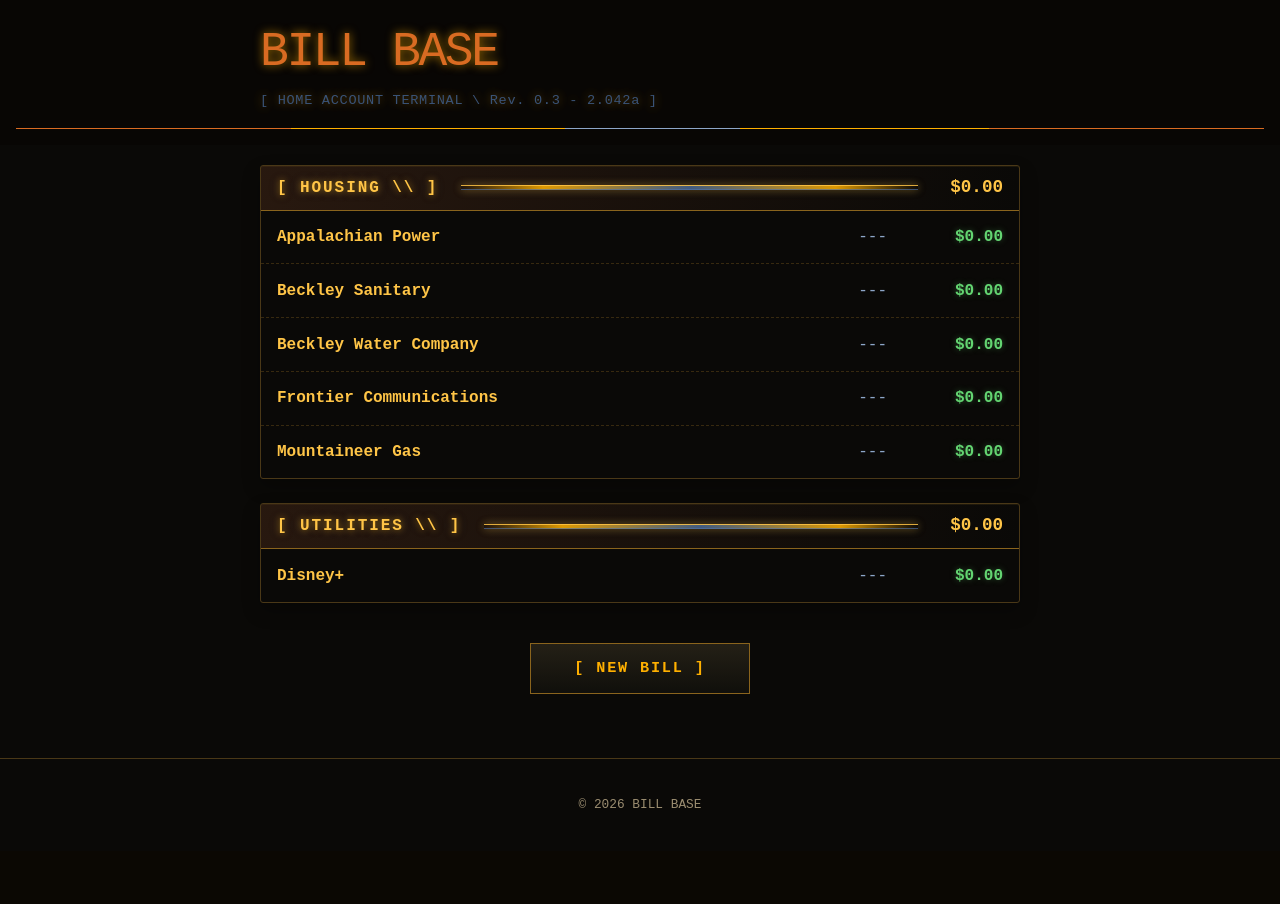
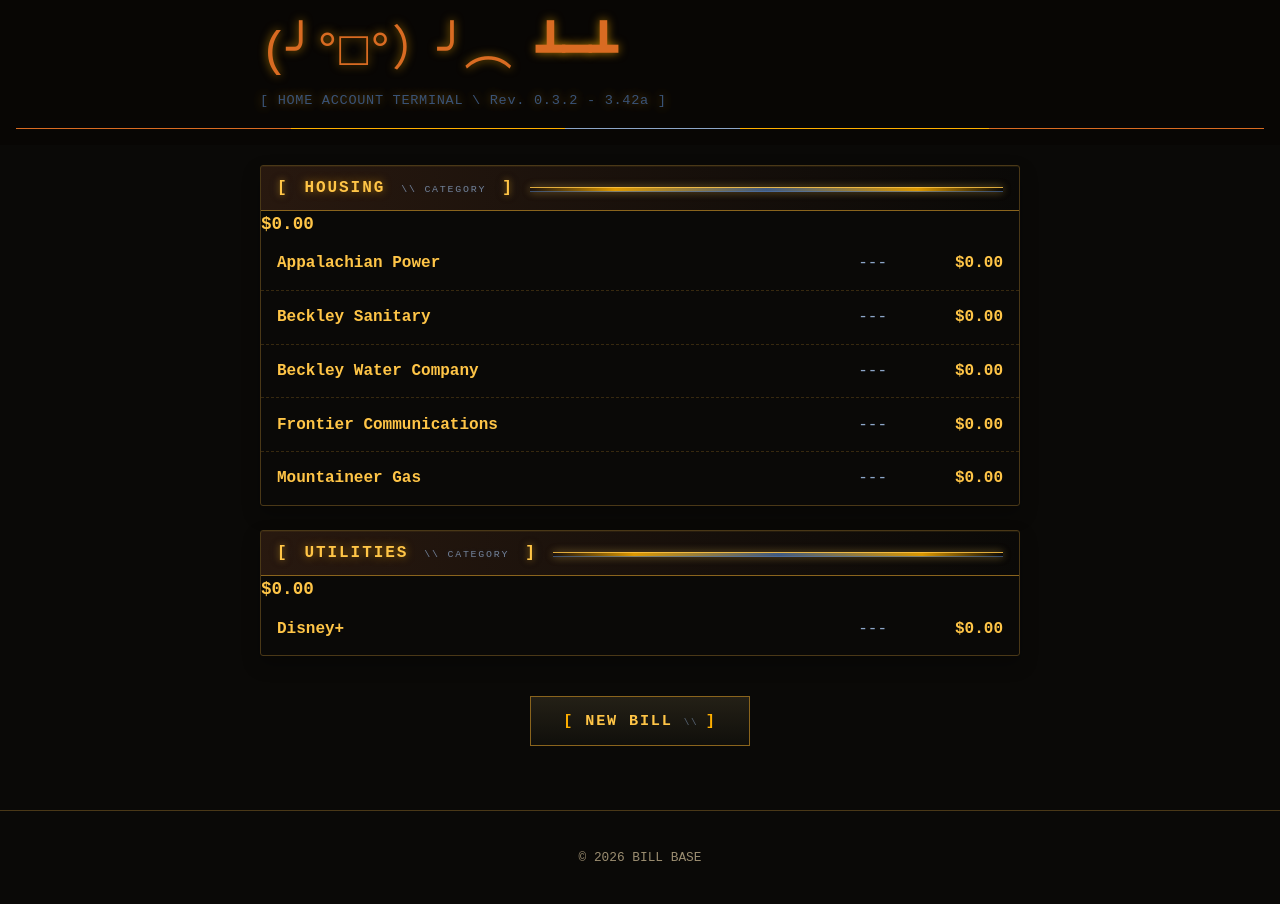
Before and after one commit to jcoolip/MrBillTracker, a Flask app: page / in a window 1280 px wide. Before the commit the page ends 808 px from the top, so only its background shows below. Run offline with Flask 3, Linux system fonts and the light colour scheme; data comes from the database, SQL or seed files in the repository; data that the repository does not hold is empty.

Commit message:
fiddling with styles/headers. still learning macros

```diff
--- a/static/style.css
+++ b/static/style.css
@@ -120,7 +120,7 @@ h3 {
 }
 
 .site-title::after {
-    content: "[ HOME ACCOUNT TERMINAL \\ Rev. 0.3 - 2.042a ]";
+    content: "[ HOME ACCOUNT TERMINAL \\ Rev. 0.3.2 - 3.42a ]";
     display: block;
 
     margin-top: 0.2rem;
@@ -191,7 +190,7 @@ form,
    Terminal Headings
    ========================================================= */
 
-.terminal-heading {
+.terminal-header {
     display: flex;
     align-items: center;
     gap: 1.4rem;
@@ -215,7 +214,7 @@ form,
     white-space: nowrap;
 }
 
-.terminal-heading::after {
+.terminal-header::after {
     content: "";
     flex: 1;
 
@@ -363,6 +362,24 @@ button:focus-visible,
     letter-spacing: 0.06em;
 }
 
+.terminal-button-label {
+    color: var(--amber-bright);
+}
+
+.terminal-button-suffix {
+    color: var(--commodore-light);
+
+    font-size: .62em;
+    font-weight: normal;
+    letter-spacing: .18em;
+    position: relative;
+    top: .05em;
+    opacity: .55;
+
+    text-shadow:
+        0 0 5px rgba(79,116,168,.25);
+}
+
 .add-button {
     min-width: 220px;
     padding: 0.8rem 1.6rem;
@@ -527,6 +556,22 @@ input[type="file"] {
     padding: 0.55rem;
 }
 
+.form-screen {
+    margin-bottom: 1.5rem;
+    overflow: hidden;
+}
+
+.form-screen > .terminal-header {
+    border-bottom: 1px solid var(--border);
+
+    background:
+        linear-gradient(
+            180deg,
+            rgba(255, 176, 0, 0.05),
+            rgba(0, 0, 0, 0.15)
+        );
+}
+
 
 /* =========================================================
    Category Dashboard
@@ -537,7 +582,7 @@ input[type="file"] {
     overflow: hidden;
 }
 
-.category-heading {
+.terminal-header {
     display: flex;
     align-items: baseline;
     justify-content: space-between;
@@ -553,8 +598,34 @@ input[type="file"] {
         );
 }
 
-.category-heading .terminal-heading {
+.terminal-prefix {
+    color: var(--commodore-light);
+
+    font-size: .62em;
+    font-weight: normal;
+    letter-spacing: .18em;
+    position: relative;
+    top: .05em;
+    opacity: .75;
+
+    text-shadow:
+        0 0 5px rgba(79,116,168,.25);
+}
+
+.terminal-title {
+    color: var(--amber-bright);
+
+    font-size: 1em;
+    font-weight: bold;
+
+    text-shadow:
+        0 0 8px rgba(255,176,0,.55);
+}
+
+.category-heading .terminal-header {
     flex: 1;
+    margin: 0;
+    padding: 0.75rem 1rem;
 }
 
 .category-total {
--- a/templates/add_bill.html
+++ b/templates/add_bill.html
@@ -1,7 +1,10 @@
 {% extends "base.html" %}
+{% from "macros.html" import terminal_header %}
 
 {% block content %}
-    <h1>Add Bill</h1>
+
+<section class="panel form-screen">
+    {{ terminal_header("\\\\ INSERT", "BILL") }}
 
     <form action="{{ url_for('preview_bill') }}" method="POST" enctype="multipart/form-data">
         <label for="vendor_id">Vendor</label>
--- a/templates/base.html
+++ b/templates/base.html
@@ -10,7 +10,7 @@
 
     <header class="site-header">
         <div class="header-inner">
-            <a href="{{ url_for('index') }}"><div class="site-title">BILL BASE</div></a>
+            <a href="{{ url_for('index') }}"><div class="site-title">(╯°□°）╯︵ ┻━┻</div></a>
         </div>
     </header>
 
@@ -20,8 +20,8 @@
                    <div class="flash-stack">
                        {% for category, message in messages %}
                            <div class="flash-message flash-{{ category }}">
-                               <span class="flash-prefix">SYSTEM //</span>
-                               {{ message }}
+                                {{ message }}
+                               <span class="flash-prefix">\\ SYSTEM</span>
                            </div>
                        {% endfor %}
                    </div>
--- a/templates/index.html
+++ b/templates/index.html
@@ -1,4 +1,5 @@
 {% extends "base.html" %}
+{% from "macros.html" import terminal_header, terminal_button %}
 
 {% block content %}
 
@@ -6,9 +7,11 @@
     <section class="category-panel">
 
         <div class="category-heading">
-        <h2 class="terminal-heading">[ {{ category.name }} \\ ]</h2>
+            {{ terminal_header("\\\\ CATEGORY ", category.name) }}
 
-        <span class="category-total">
+            <span class="category-total
+                {% if category.total_owed <= 0 %}zero{% endif %}
+            ">
                 ${{ "%.2f"|format(category.total_owed) }}
             </span>
         </div>
@@ -28,10 +31,10 @@
                         {{ vendor.next_due_date }}
                     </span>
 
-                <span
-                    class="vendor-row-balance
-                    {% if vendor.total_owed <= 0 %}status-paid{% endif %}"
-                >
+                    <span class="
+                        vendor-row-balance
+                        {% if vendor.total_owed <= 0 %}zero{% endif %}
+                    ">
                         ${{ "%.2f"|format(vendor.total_owed) }}
                     </span>
 
@@ -44,7 +47,7 @@
 
 <div class="bottom-actions">
     <a class="button add-button" href="{{ url_for('add_bill') }}">
-        [ New Bill ]
+        {{ terminal_button("New Bill") }}
     </a>
 </div>
 
--- a/templates/macros.html
+++ b/templates/macros.html
@@ -1,5 +1,28 @@
-{% macro terminal_header(title, level="h2") %}
-    <{{ level }} class="terminal-header">
-        [ {{ title }} ]
-    </{{ level }}>
+{% macro terminal_header(prefix, title, level="h2") %}
+<{{ level }} class="terminal-header">
+
+    [
+
+    <span class="terminal-title">
+        {{ title }}
+    </span>
+
+    <span class="terminal-prefix">
+        {{ prefix }}
+    </span>
+
+    ]
+
+</{{ level }}>
 {% endmacro %}
+
+{% macro terminal_button(label, suffix="\\\\") %}
+[
+<span class="terminal-button-label">
+    {{ label }}
+</span>
+<span class="terminal-button-suffix">
+    {{ suffix }}
+</span>
+]
+{% endmacro %}
```
Also changed, not shown: other parts of static/style.css (+50 -30 lines), templates/add_category.html (+2 -6 lines), templates/add_vendor.html (+2 -7 lines), templates/edit_vendor.html (+7 -2 lines), templates/pay.html (+36 -19 lines), templates/preview_bill.html (+45 -11 lines), templates/vendor.html (+9 -12 lines). Lines whose indentation alone changed are shown as unchanged.
